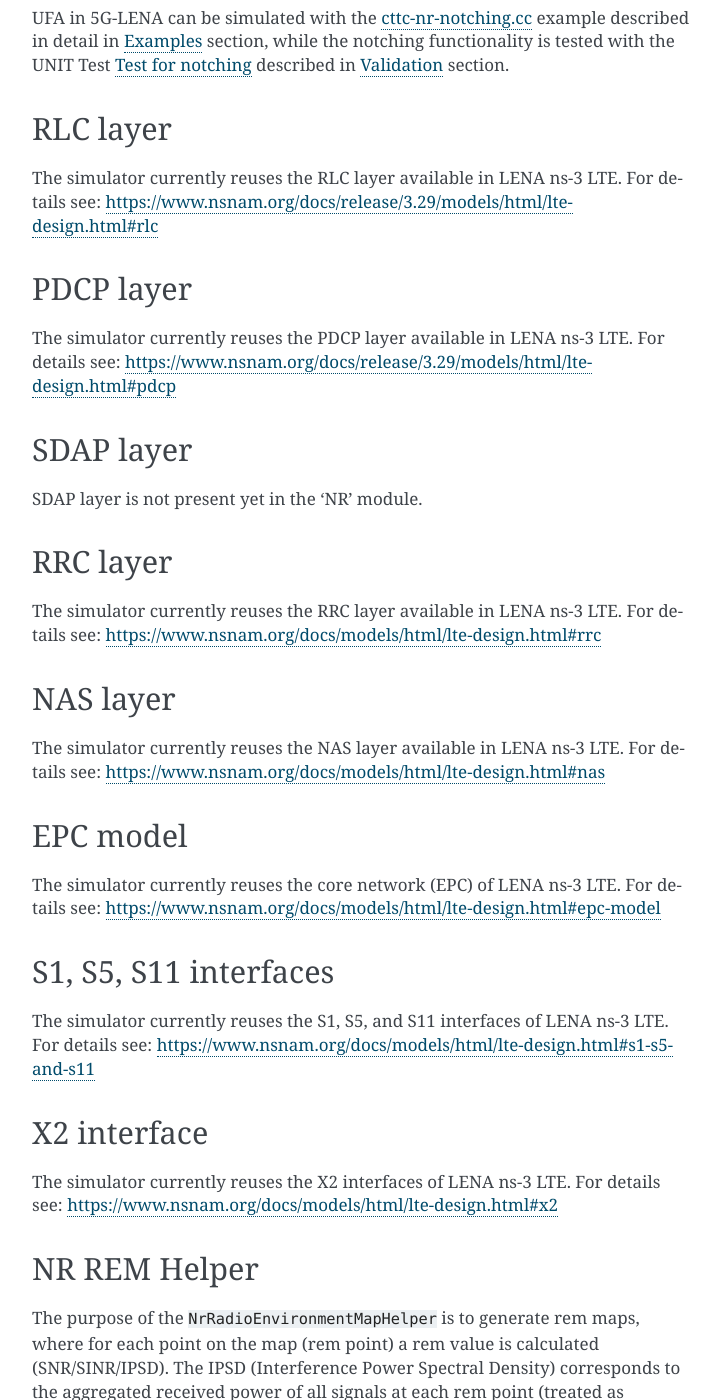
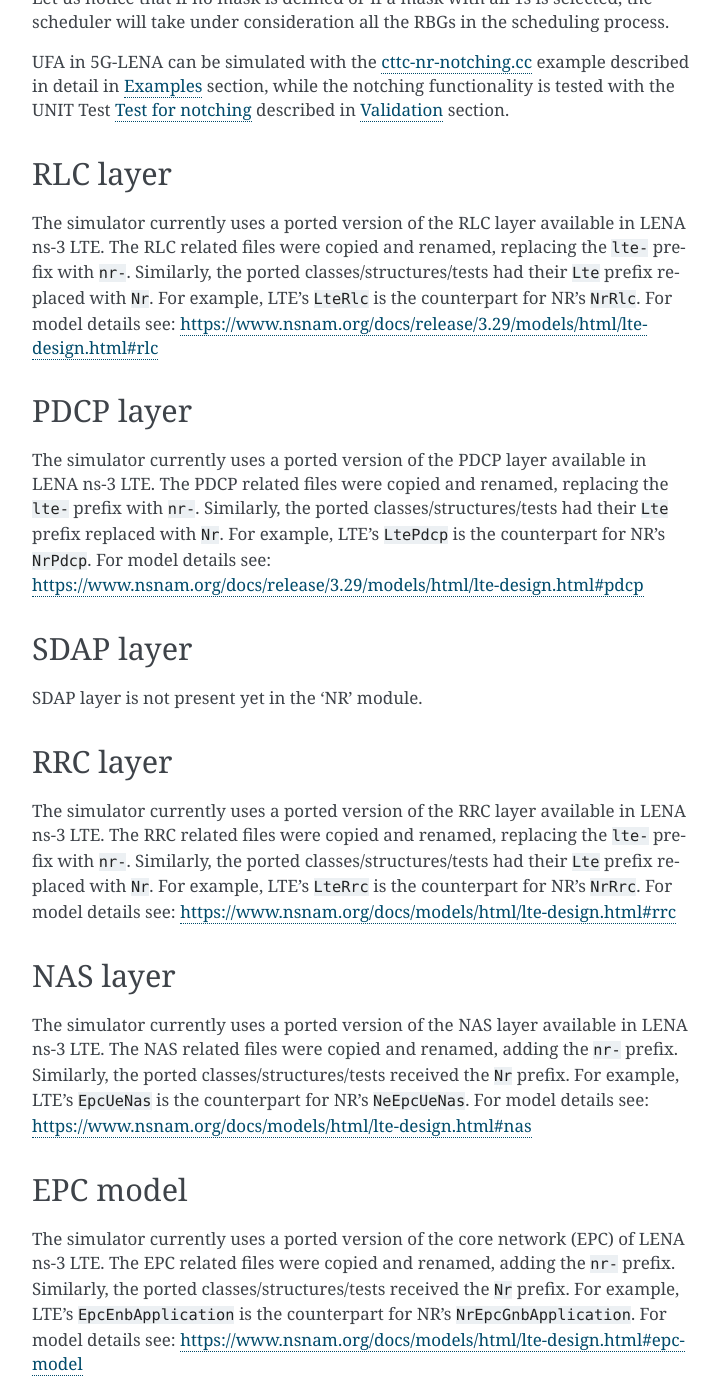
Before and after one commit to QiuYukang/5G-LENA, a Sphinx documentation site: the page built from doc/source/nr-module.rst, in a window 1280 px wide and 1400 px high, scrolled down 47422 px. Shown: the whole window, without its empty margins (388-1107 px from the left). Built offline with Sphinx 7.4.7, drawn with Linux system fonts in a browser that asks for light colours; formulas are drawn with MathJax 3; some of the changed text lies outside the part shown.

Commit message:
doc: Update for release nr-3.2, with the porting of upper layers and EPC from LTE

```diff
--- a/doc/source/nr-module.rst
+++ b/doc/source/nr-module.rst
@@ -69,7 +69,7 @@
 
    RAN class overview
 
-Two interesting blocks in Figure :ref:`fig-ran` are the ``NRGnbBwpM`` and ``NRUeBwpM`` layers. 3GPP does not explicitly define them, and as such, they are virtual layers. Still, they help construct a fundamental feature of our simulator: the multiplexing of different BWPs. NR has included the definition of 3GPP BWPs for energy-saving purposes, as well as to multiplex a variety of services with different QoS requirements. The component carrier concept was already introduced in LTE, and persists in NR through our general BWP concept, as a way to aggregate carriers and thereby improve the system capacity. In the 'NR' simulator, it is possible to divide the entire bandwidth into different BWPs. Each BWP can have its own PHY and MAC configuration (e.g., specific numerology, scheduler rationale, and so on). We added the possibility for any node to transmit and receive flows in different BWPs, by either assigning each bearer to a specific BWP or distributing the data flow among different BWPs, according to the rules of the manager. The introduction of a proxy layer to multiplex and demultiplex the data was necessary to glue everything together, and this is the purpose of these two new classes (``NRGnbBwpM`` and ``NRUeBwpM``).
+Two interesting blocks in Figure :ref:`fig-ran` are the ``NrGnbBwpM`` and ``NrUeBwpM`` layers. 3GPP does not explicitly define them, and as such, they are virtual layers. Still, they help construct a fundamental feature of our simulator: the multiplexing of different BWPs. NR has included the definition of 3GPP BWPs for energy-saving purposes, as well as to multiplex a variety of services with different QoS requirements. The component carrier concept was already introduced in LTE, and persists in NR through our general BWP concept, as a way to aggregate carriers and thereby improve the system capacity. In the 'NR' simulator, it is possible to divide the entire bandwidth into different BWPs. Each BWP can have its own PHY and MAC configuration (e.g., specific numerology, scheduler rationale, and so on). We added the possibility for any node to transmit and receive flows in different BWPs, by either assigning each bearer to a specific BWP or distributing the data flow among different BWPs, according to the rules of the manager. The introduction of a proxy layer to multiplex and demultiplex the data was necessary to glue everything together, and this is the purpose of these two new classes (``NrGnbBwpM`` and ``NrUeBwpM``).
 
 Note: The 3GPP definition for "Bandwidth Part" (BWP) is made for energy-saving purposes at the UE nodes. As per the 3GPP standard, the active 3GPP BWP at a UE can vary semi-statically, and multiple 3GPP BWPs can span over the same frequency spectrum region. In this text, and through the code, we use the word BWP to refer to various things that are not always in line with the 3GPP definition.
 
@@ -1206,6 +1206,7 @@
     * Interference covariance matrices for each different time-domain chunk are passed to CQI generating functions and used
       are used with channel matrix to compute the precoding matrix PMI feedback.
 
+Since nr-3.2, ``LteChunkProcessor`` has been ported to NR as ``NrChunkProcessor``.
 
 Computation of TBLER based on the MIMO SINR
 ###########################################
@@ -1646,14 +1647,20 @@
 
 RLC layer
 *********
-The simulator currently reuses the RLC layer available in LENA ns-3 LTE. For details see:
-https://www.nsnam.org/docs/release/3.29/models/html/lte-design.html#rlc
+The simulator currently uses a ported version of the RLC layer available in LENA ns-3 LTE.
+The RLC related files were copied and renamed, replacing the ``lte-`` prefix with ``nr-``.
+Similarly, the ported classes/structures/tests had their ``Lte`` prefix replaced with ``Nr``.
+For example, LTE's ``LteRlc`` is the counterpart for NR's ``NrRlc``.
+For model details see: https://www.nsnam.org/docs/release/3.29/models/html/lte-design.html#rlc
 
 
 PDCP layer
 **********
-The simulator currently reuses the PDCP layer available in LENA ns-3 LTE. For details see:
-https://www.nsnam.org/docs/release/3.29/models/html/lte-design.html#pdcp
+The simulator currently uses a ported version of the PDCP layer available in LENA ns-3 LTE.
+The PDCP related files were copied and renamed, replacing the ``lte-`` prefix with ``nr-``.
+Similarly, the ported classes/structures/tests had their ``Lte`` prefix replaced with ``Nr``.
+For example, LTE's ``LtePdcp`` is the counterpart for NR's ``NrPdcp``.
+For model details see: https://www.nsnam.org/docs/release/3.29/models/html/lte-design.html#pdcp
 
 
 SDAP layer
@@ -1663,32 +1670,47 @@
 
 RRC layer
 *********
-The simulator currently reuses the RRC layer available in LENA ns-3 LTE. For details see:
-https://www.nsnam.org/docs/models/html/lte-design.html#rrc
+The simulator currently uses a ported version of the RRC layer available in LENA ns-3 LTE.
+The RRC related files were copied and renamed, replacing the ``lte-`` prefix with ``nr-``.
+Similarly, the ported classes/structures/tests had their ``Lte`` prefix replaced with ``Nr``.
+For example, LTE's ``LteRrc`` is the counterpart for NR's ``NrRrc``.
+For model details see: https://www.nsnam.org/docs/models/html/lte-design.html#rrc
 
 
 NAS layer
 *********
-The simulator currently reuses the NAS layer available in LENA ns-3 LTE. For details see:
-https://www.nsnam.org/docs/models/html/lte-design.html#nas
+The simulator currently uses a ported version of the NAS layer available in LENA ns-3 LTE.
+The NAS related files were copied and renamed, adding the ``nr-`` prefix.
+Similarly, the ported classes/structures/tests received the ``Nr`` prefix.
+For example, LTE's ``EpcUeNas`` is the counterpart for NR's ``NeEpcUeNas``.
+For model details see: https://www.nsnam.org/docs/models/html/lte-design.html#nas
 
 
 EPC model
 *********
-The simulator currently reuses the core network (EPC) of LENA ns-3 LTE. For details see:
-https://www.nsnam.org/docs/models/html/lte-design.html#epc-model
+The simulator currently uses a ported version of the core network (EPC) of LENA ns-3 LTE.
+The EPC related files were copied and renamed, adding the ``nr-`` prefix.
+Similarly, the ported classes/structures/tests received the ``Nr`` prefix.
+For example, LTE's ``EpcEnbApplication`` is the counterpart for NR's ``NrEpcGnbApplication``.
+For model details see: https://www.nsnam.org/docs/models/html/lte-design.html#epc-model
 
 
 S1, S5, S11 interfaces
 **********************
-The simulator currently reuses the S1, S5, and S11 interfaces of LENA ns-3 LTE. For details see:
-https://www.nsnam.org/docs/models/html/lte-design.html#s1-s5-and-s11
+The simulator currently uses a ported version of the S1, S5, and S11 interfaces of LENA ns-3 LTE.
+The S1, S5, and S11 interfaces related files were copied and renamed, adding the ``nr-`` prefix.
+Similarly, the ported classes/structures/tests received the ``Nr`` prefix.
+For example, LTE's ``EpcS1apSap`` is the counterpart for NR's ``NrEpcS1apSap``.
+For model details see: https://www.nsnam.org/docs/models/html/lte-design.html#s1-s5-and-s11
 
 
 X2 interface
 ************
-The simulator currently reuses the X2 interfaces of LENA ns-3 LTE. For details see:
-https://www.nsnam.org/docs/models/html/lte-design.html#x2
+The simulator currently uses a ported version of the X2 interfaces of LENA ns-3 LTE.
+The X2 interface related files were copied and renamed, adding the ``nr-`` prefix.
+Similarly, the ported classes/structures/tests received the ``Nr`` prefix.
+For example, LTE's ``EpcX2`` is the counterpart for NR's ``NrEpcX2``.
+For model details see: https://www.nsnam.org/docs/models/html/lte-design.html#x2
 
 
 NR REM Helper
```
Also changed, not shown: other parts of doc/source/nr-module.rst (+3 -3 lines).
